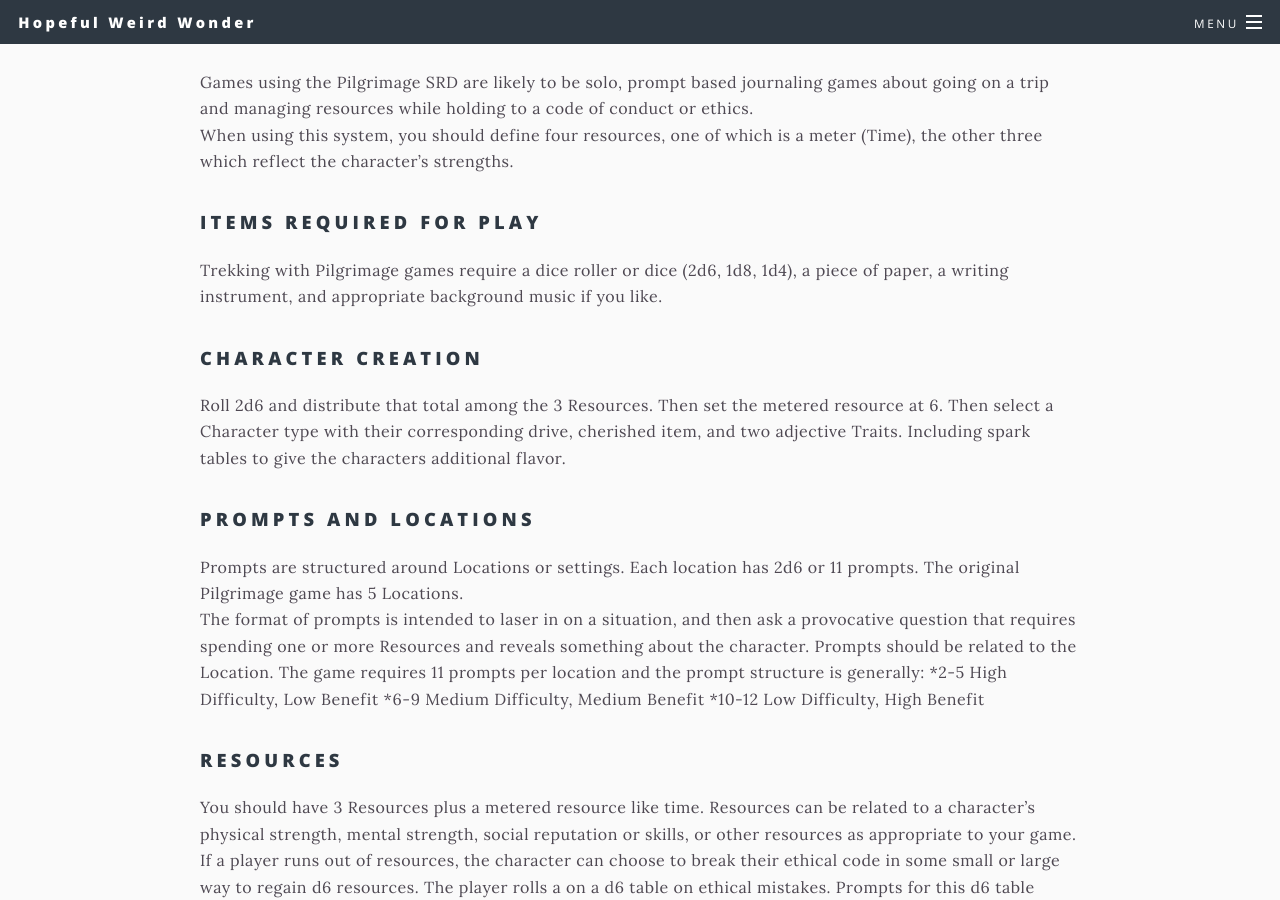
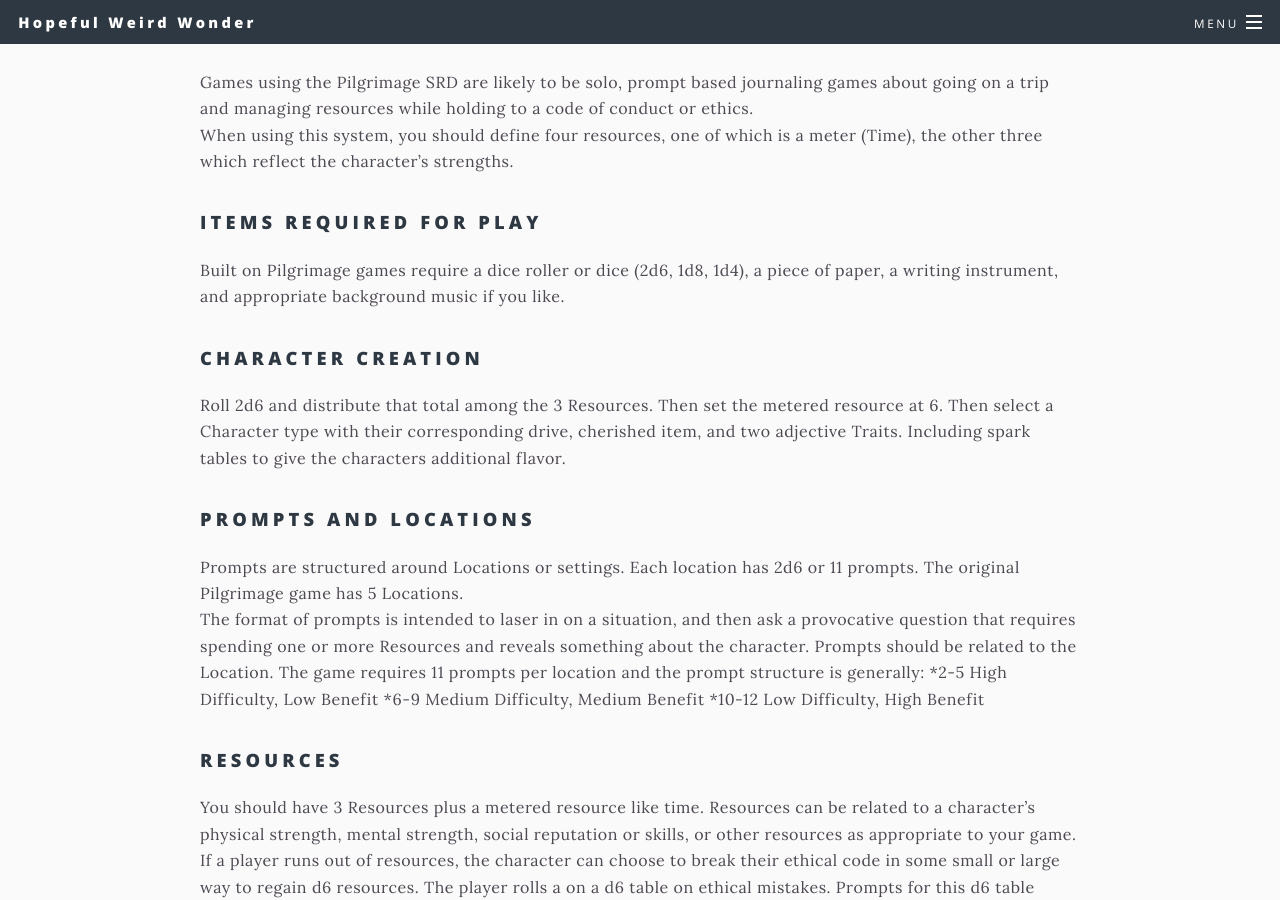
Before and after one commit to hopefulweirdwonder/hopefulweirdwonder.github.io, a Jekyll site: the page built from DRAFT The Pilgrimage SRD.md, in a window 1280 px wide and 900 px high, scrolled down 661 px. Built offline with Jekyll 4.4.1, drawn with Linux system fonts in a browser that asks for light colours; our own code applies the rules of GitHub Pages for plain Markdown files.

Commit message:
Update DRAFT The Pilgrimage SRD.md

```diff
--- a/DRAFT The Pilgrimage SRD.md
+++ b/DRAFT The Pilgrimage SRD.md
@@ -11,7 +11,7 @@ Thank you to Tam H., Yochai Gal, Seedling Games, Andrew White, Alex, Armanda, To
 Games using the Pilgrimage SRD are likely to be solo, prompt based journaling games about going on a trip and managing resources while holding to a code of conduct or ethics.
 When using this system, you should define four resources, one of which is a meter (Time), the other three which reflect the character's strengths.
 ## Items Required for Play
-Trekking with Pilgrimage games require a dice roller or dice (2d6, 1d8, 1d4), a piece of paper, a writing instrument, and appropriate background music if you like.
+Built on Pilgrimage games require a dice roller or dice (2d6, 1d8, 1d4), a piece of paper, a writing instrument, and appropriate background music if you like.
 ## Character Creation
 Roll 2d6 and distribute that total among the 3 Resources. Then set the metered resource at 6. Then select a Character type with their corresponding drive, cherished item, and two adjective Traits. Including spark tables to give the characters additional flavor.
 ## Prompts and Locations
```
